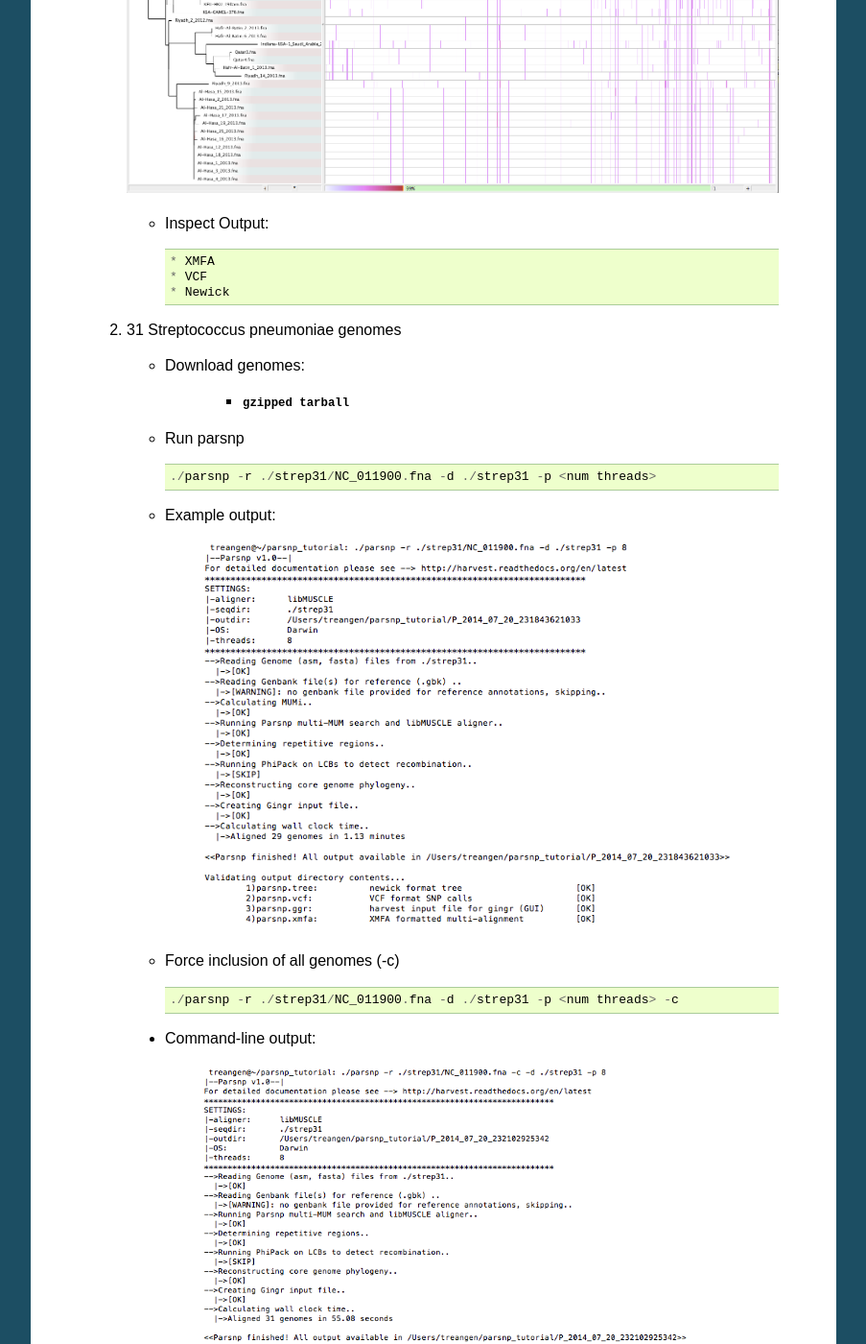
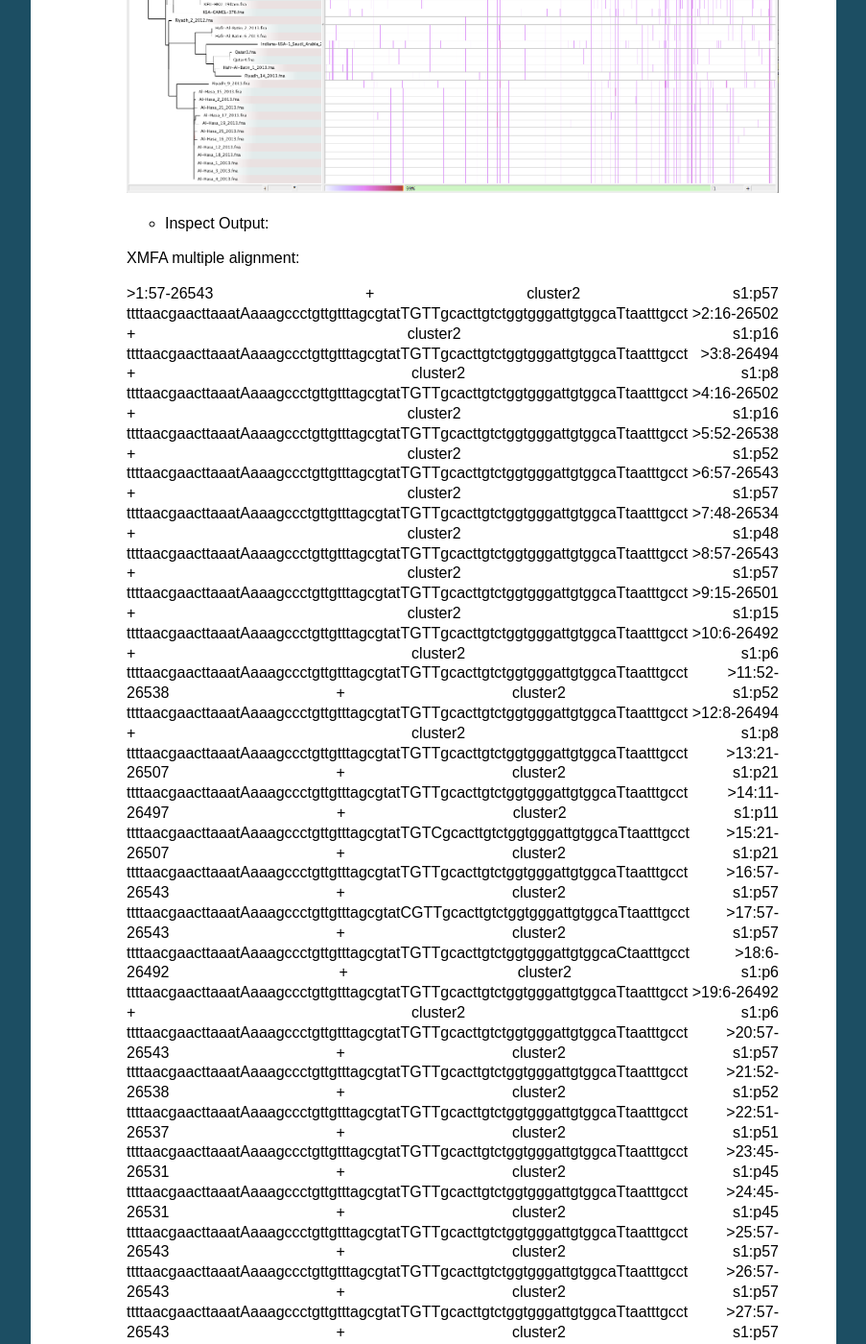
Before and after one commit to marbl/harvest, a Sphinx documentation site: the page built from docs/content/parsnp/tutorial.rst, in a window 1280 px wide and 1400 px high, scrolled down 1131 px. Shown: the whole window at 96% size, without its empty margins (198-1101 px from the left). Built offline with Sphinx 7.4.7, drawn with Linux system fonts in a browser that asks for light colours; pages that are not in the unit, such as notebooks, are missing from menus; some of the changed text lies outside the part shown.

Commit message:
Update tutorial.rst

```diff
--- a/docs/content/parsnp/tutorial.rst
+++ b/docs/content/parsnp/tutorial.rst
@@ -24,9 +24,90 @@ The second dataset is a selected set of 31 Streptococcus pneumoniae genomes. Bot
 
       * Inspect Output::
 
-         * XMFA
-         * VCF
-         * Newick
+      XMFA multiple alignment:
+
+      >1:57-26543 + cluster2 s1:p57
+      ttttaacgaacttaaatAaaagccctgttgtttagcgtatTGTTgcacttgtctggtgggattgtggcaTtaatttgcct
+      >2:16-26502 + cluster2 s1:p16
+      ttttaacgaacttaaatAaaagccctgttgtttagcgtatTGTTgcacttgtctggtgggattgtggcaTtaatttgcct
+      >3:8-26494 + cluster2 s1:p8
+      ttttaacgaacttaaatAaaagccctgttgtttagcgtatTGTTgcacttgtctggtgggattgtggcaTtaatttgcct
+      >4:16-26502 + cluster2 s1:p16
+      ttttaacgaacttaaatAaaagccctgttgtttagcgtatTGTTgcacttgtctggtgggattgtggcaTtaatttgcct
+      >5:52-26538 + cluster2 s1:p52
+      ttttaacgaacttaaatAaaagccctgttgtttagcgtatTGTTgcacttgtctggtgggattgtggcaTtaatttgcct
+      >6:57-26543 + cluster2 s1:p57
+      ttttaacgaacttaaatAaaagccctgttgtttagcgtatTGTTgcacttgtctggtgggattgtggcaTtaatttgcct
+      >7:48-26534 + cluster2 s1:p48
+      ttttaacgaacttaaatAaaagccctgttgtttagcgtatTGTTgcacttgtctggtgggattgtggcaTtaatttgcct
+      >8:57-26543 + cluster2 s1:p57
+      ttttaacgaacttaaatAaaagccctgttgtttagcgtatTGTTgcacttgtctggtgggattgtggcaTtaatttgcct
+      >9:15-26501 + cluster2 s1:p15
+      ttttaacgaacttaaatAaaagccctgttgtttagcgtatTGTTgcacttgtctggtgggattgtggcaTtaatttgcct
+      >10:6-26492 + cluster2 s1:p6
+      ttttaacgaacttaaatAaaagccctgttgtttagcgtatTGTTgcacttgtctggtgggattgtggcaTtaatttgcct
+      >11:52-26538 + cluster2 s1:p52
+      ttttaacgaacttaaatAaaagccctgttgtttagcgtatTGTTgcacttgtctggtgggattgtggcaTtaatttgcct
+      >12:8-26494 + cluster2 s1:p8
+      ttttaacgaacttaaatAaaagccctgttgtttagcgtatTGTTgcacttgtctggtgggattgtggcaTtaatttgcct
+      >13:21-26507 + cluster2 s1:p21
+      ttttaacgaacttaaatAaaagccctgttgtttagcgtatTGTTgcacttgtctggtgggattgtggcaTtaatttgcct
+      >14:11-26497 + cluster2 s1:p11
+      ttttaacgaacttaaatAaaagccctgttgtttagcgtatTGTCgcacttgtctggtgggattgtggcaTtaatttgcct
+      >15:21-26507 + cluster2 s1:p21
+      ttttaacgaacttaaatAaaagccctgttgtttagcgtatTGTTgcacttgtctggtgggattgtggcaTtaatttgcct
+      >16:57-26543 + cluster2 s1:p57
+      ttttaacgaacttaaatAaaagccctgttgtttagcgtatCGTTgcacttgtctggtgggattgtggcaTtaatttgcct
+      >17:57-26543 + cluster2 s1:p57
+      ttttaacgaacttaaatAaaagccctgttgtttagcgtatTGTTgcacttgtctggtgggattgtggcaCtaatttgcct
+      >18:6-26492 + cluster2 s1:p6
+      ttttaacgaacttaaatAaaagccctgttgtttagcgtatTGTTgcacttgtctggtgggattgtggcaTtaatttgcct
+      >19:6-26492 + cluster2 s1:p6
+      ttttaacgaacttaaatAaaagccctgttgtttagcgtatTGTTgcacttgtctggtgggattgtggcaTtaatttgcct
+      >20:57-26543 + cluster2 s1:p57
+      ttttaacgaacttaaatAaaagccctgttgtttagcgtatTGTTgcacttgtctggtgggattgtggcaTtaatttgcct
+      >21:52-26538 + cluster2 s1:p52
+      ttttaacgaacttaaatAaaagccctgttgtttagcgtatTGTTgcacttgtctggtgggattgtggcaTtaatttgcct
+      >22:51-26537 + cluster2 s1:p51
+      ttttaacgaacttaaatAaaagccctgttgtttagcgtatTGTTgcacttgtctggtgggattgtggcaTtaatttgcct
+      >23:45-26531 + cluster2 s1:p45
+      ttttaacgaacttaaatAaaagccctgttgtttagcgtatTGTTgcacttgtctggtgggattgtggcaTtaatttgcct
+      >24:45-26531 + cluster2 s1:p45
+      ttttaacgaacttaaatAaaagccctgttgtttagcgtatTGTTgcacttgtctggtgggattgtggcaTtaatttgcct
+      >25:57-26543 + cluster2 s1:p57
+      ttttaacgaacttaaatAaaagccctgttgtttagcgtatTGTTgcacttgtctggtgggattgtggcaTtaatttgcct
+      >26:57-26543 + cluster2 s1:p57
+      ttttaacgaacttaaatAaaagccctgttgtttagcgtatTGTTgcacttgtctggtgggattgtggcaTtaatttgcct
+      >27:57-26543 + cluster2 s1:p57
+      ttttaacgaacttaaatAaaagccctgttgtttagcgtatTGTTgcacttgtctggtgggattgtggcaTtaatttgcct
+      >28:57-26543 + cluster2 s1:p57
+      ttttaacgaacttaaatAaaagccctgttgtttagcgtatTGTTgcacttgtctggtgggattgtggcaTtaatttgcct
+      >29:57-26543 + cluster2 s1:p57
+      ttttaacgaacttaaatAaaagccctgttgtttagcgtatTGTTgcacttgtctggtgggattgtggcaTtaatttgcct
+      >30:56-26542 + cluster2 s1:p56
+      ttttaacgaacttaaatAaaagccctgttgtttagcgtatTGTTgcacttgtctggtgggattgtggcaTtaatttgcct
+      >31:39-26525 + cluster2 s1:p39
+      ttttaacgaacttaaatAaaagccctgttgtttagcgtatTGTTgcacttgtctggtgggattgtggcaTtaatttgcct
+      >32:43-26529 + cluster2 s1:p43
+      ttttaacgaacttaaatAaaagccctgttgtttagcgtatTGTTgcacttgtctggtgggattgtggcaTtaatttgcct
+      >33:6-26492 + cluster2 s1:p6
+      ttttaacgaacttaaatAaaagccctgttgtttagcgtatTGTTgcacttgtctggtgggattgtggcaCtaatttgcct
+      >34:17-26503 + cluster2 s1:p17
+      ttttaacgaacttaaatTaaagccctgttgtttagcgtatTGTCgcacttgtctggtgggattgtggcaTtaatttgcct
+      >35:21-26507 + cluster2 s1:p21
+      ttttaacgaacttaaatAaaagccctgttgtttagcgtatTGTTgcacttgtctggtgggattgtggcaTtaatttgcct
+      >36:16-26502 + cluster2 s1:p16
+      ttttaacgaacttaaatAaaagccctgttgtttagcgtatTGTTgcacttgtctggtgggattgtggcaTtaatttgcct
+      >37:6-26492 + cluster2 s1:p6
+      ttttaacgaacttaaatAaaagccctgttgtttagcgtatTGTTgcacttgtctggtgggattgtggcaTtaatttgcct
+      >38:6-26492 + cluster2 s1:p6
+      ttttaacgaacttaaatAaaagccctgttgtttagcgtatTGTTgcacttgtctggtgggattgtggcaTtaatttgcct
+      >39:6-26492 + cluster2 s1:p6
+      ttttaacgaacttaaatAaaagccctgttgtttagcgtatTGTTgcacttgtctggtgggattgtggcaTtaatttgcct
+      >40:6-26492 + cluster2 s1:p6
+      ttttaacgaacttaaatAaaagccctgttgtttagcgtatTGTTgcacttgtctggtgggattgtggcaTtaatttgcct
+      >41:6-26492 + cluster2 s1:p6
+      ttttaacgaacttaaatAaaagccctgttgtttagcgtatTGTTgcacttgtctggtgggattgtggcaTtaatttgcct
 
    2) 31 Streptococcus pneumoniae genomes
 
```
Also changed, not shown: other parts of docs/content/parsnp/tutorial.rst (+2 -2 lines).
